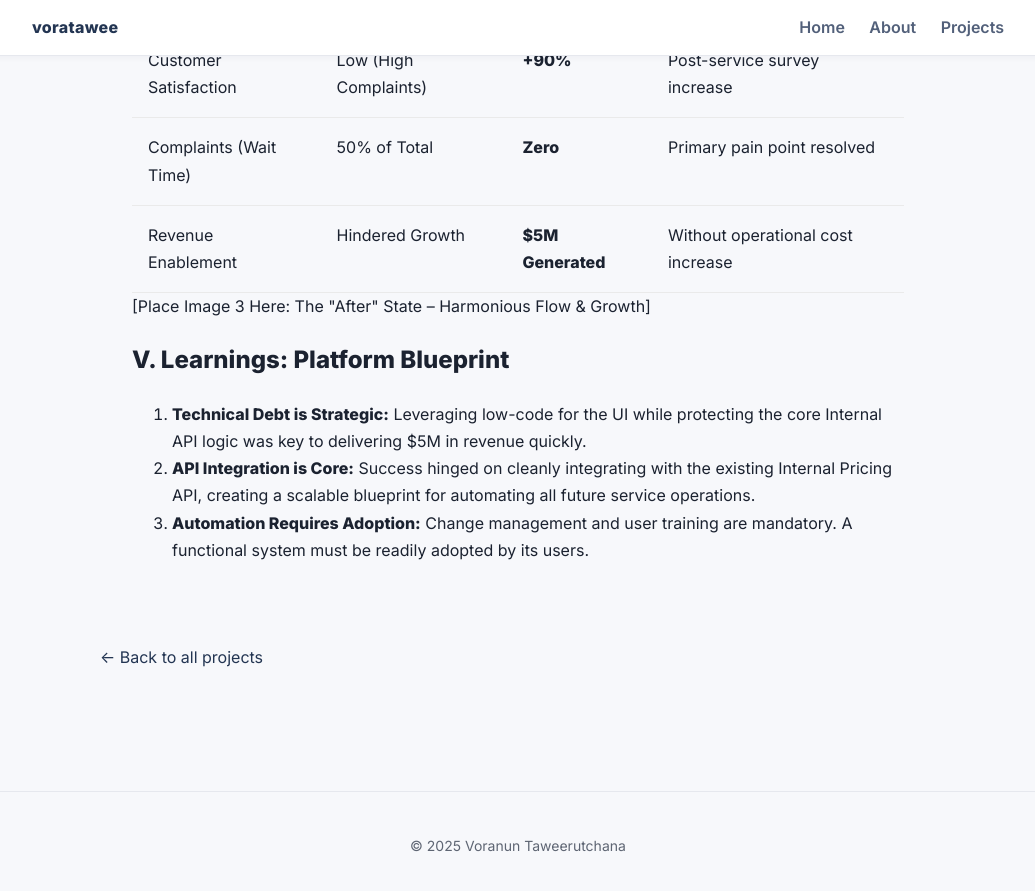
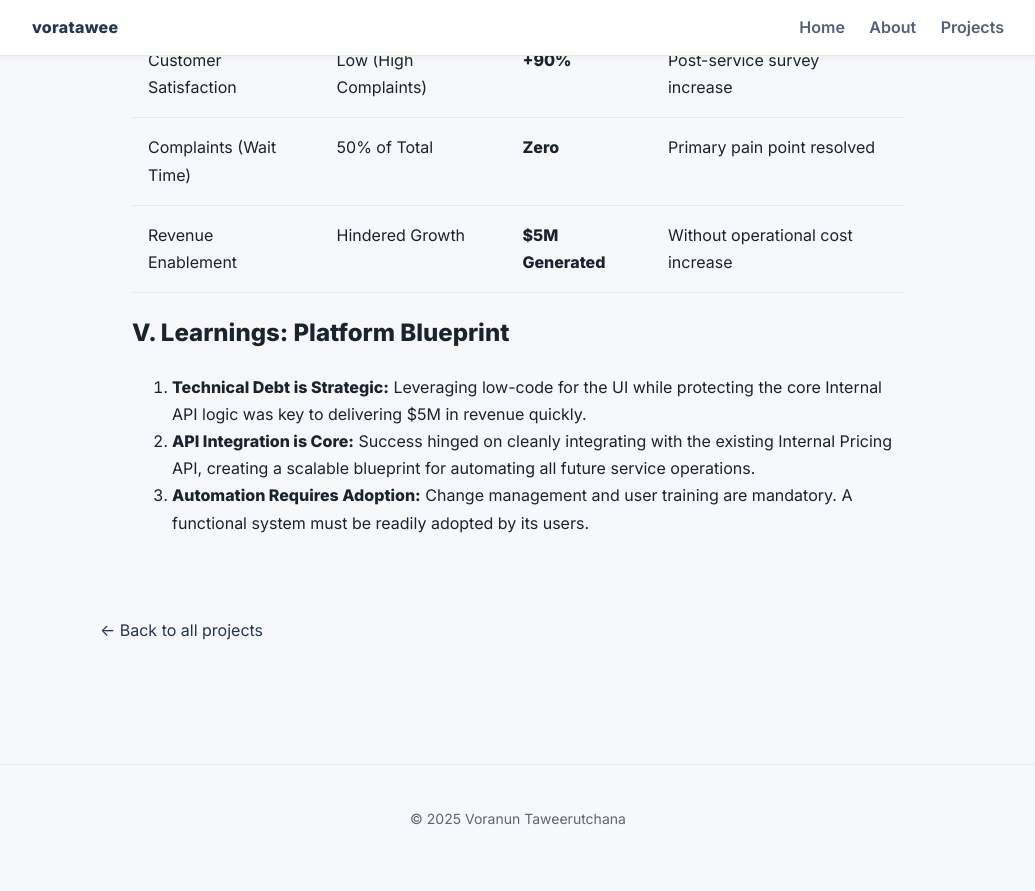
Before and after one commit to voratawee/voratawee.github.io, a Jekyll site: the page built from projects/crm/onlinequotation/index.md, in a window 1280 px wide and 900 px high, scrolled down 3931 px. Shown: the top 891 px of the window, without its empty margins (122-1157 px from the left). Built offline with Jekyll 4.4.1, drawn with Linux system fonts in a browser that asks for light colours.

Commit message:
Update index.md

```diff
--- a/projects/crm/onlinequotation/index.md
+++ b/projects/crm/onlinequotation/index.md
@@ -248,10 +248,6 @@ and scaled quoting to <strong>200+ installers</strong> without adding headcount.
     </tr>
   </table>
 
-  <div class="image-placeholder">
-    [Place Image 3 Here: The "After" State – Harmonious Flow & Growth]
-  </div>
-
 <h2>V. Learnings: Platform Blueprint</h2>
 
   <ol>
```
